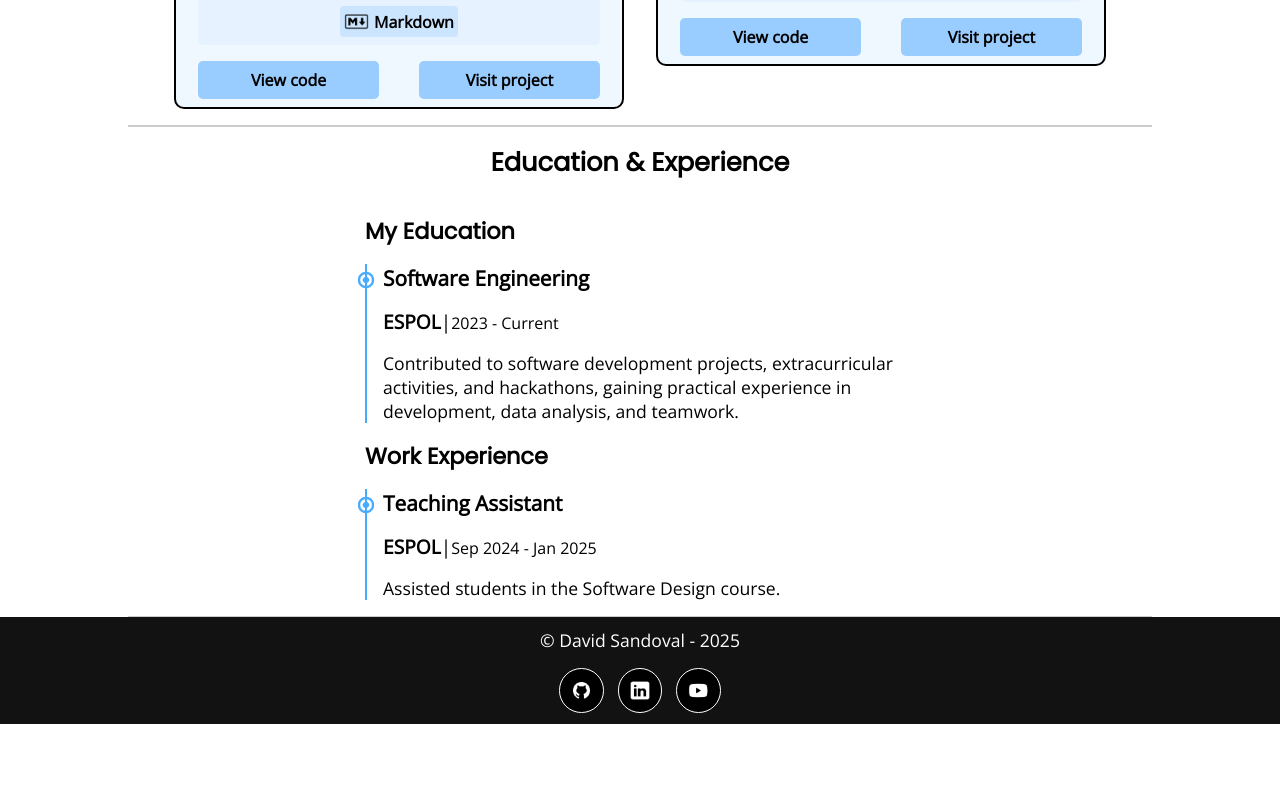
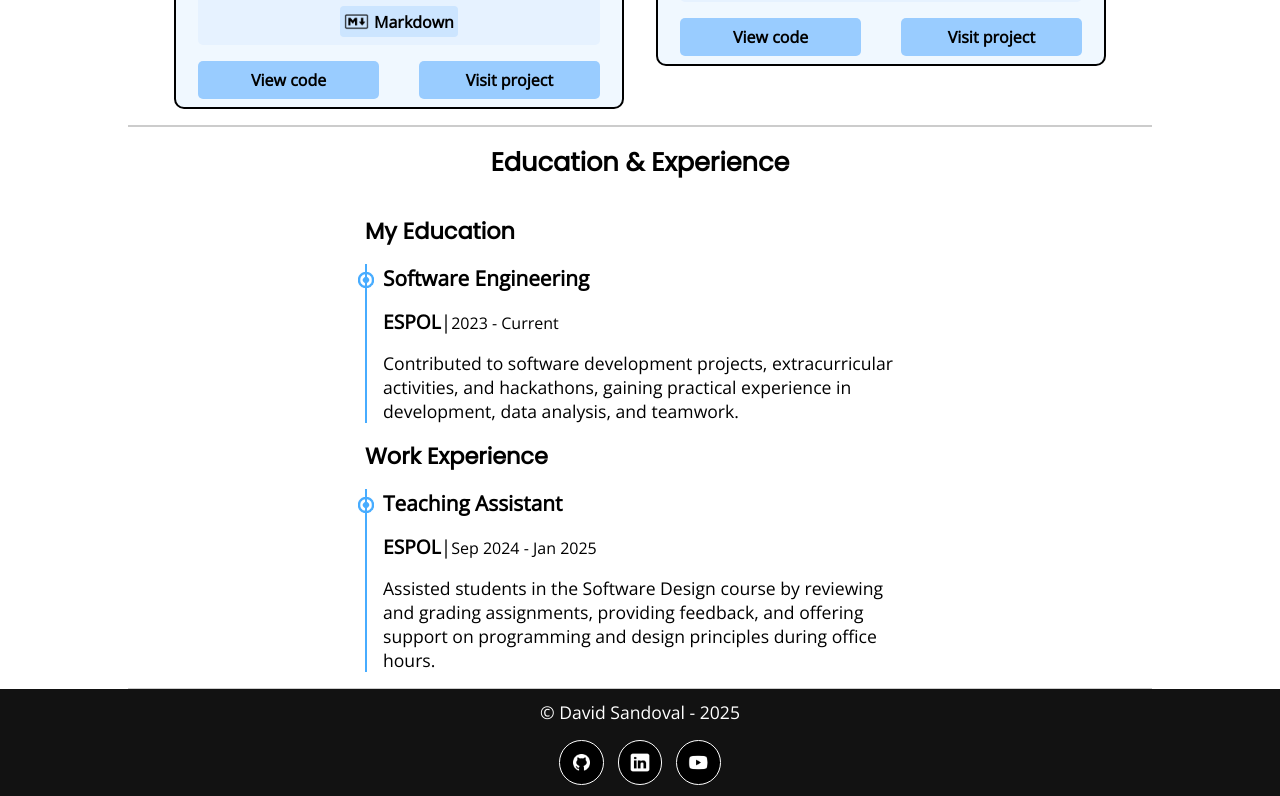
Before and after one commit to davexat/curriculum, a Next.js app: page /projects in a window 1280 px wide. Shown: the part 1007-1803 px from the top of the page. Before the commit the page ends 1731 px from the top, so only its background shows below. Built offline with nearby package versions, Linux system fonts and the light colour scheme.

Commit message:
chore: edit experience

```diff
--- a/pages/projects.jsx
+++ b/pages/projects.jsx
@@ -114,7 +114,8 @@ export default function Projects() {
                   <h3 className="section-paragraph">Teaching Assistant</h3>
                   <p className="section-subtext"><strong>ESPOL</strong><span className="separator">|</span><small>Sep
                     2024 - Jan 2025</small></p>
-                  <p className="section-subsubtext">Assisted students in the Software Design course.</p>
+                    <p className="section-subsubtext">Assisted students in the Software Design course by reviewing and
+                      grading assignments, providing feedback, and offering support on programming and design principles during office hours.</p>
                 </div>
               </div>
             </div>
```
